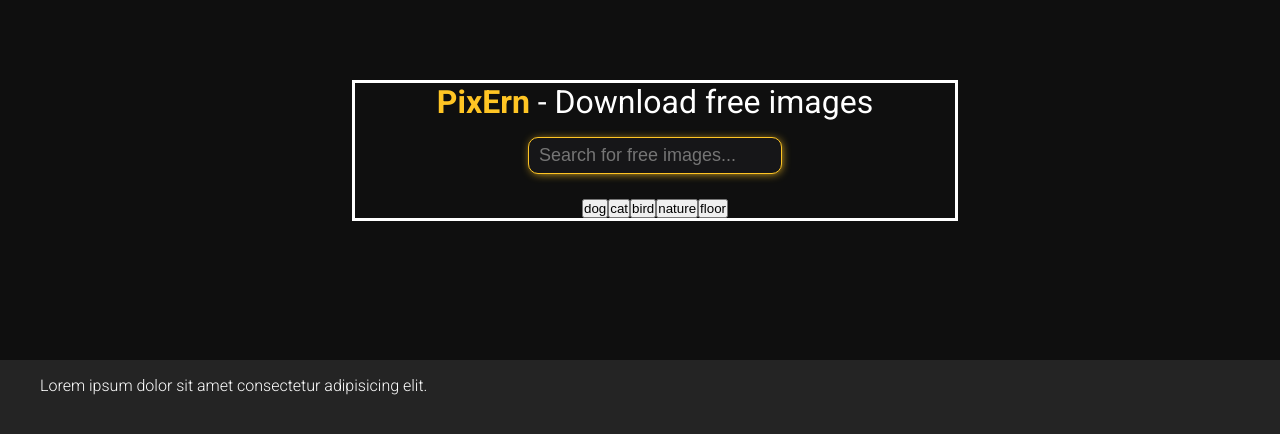
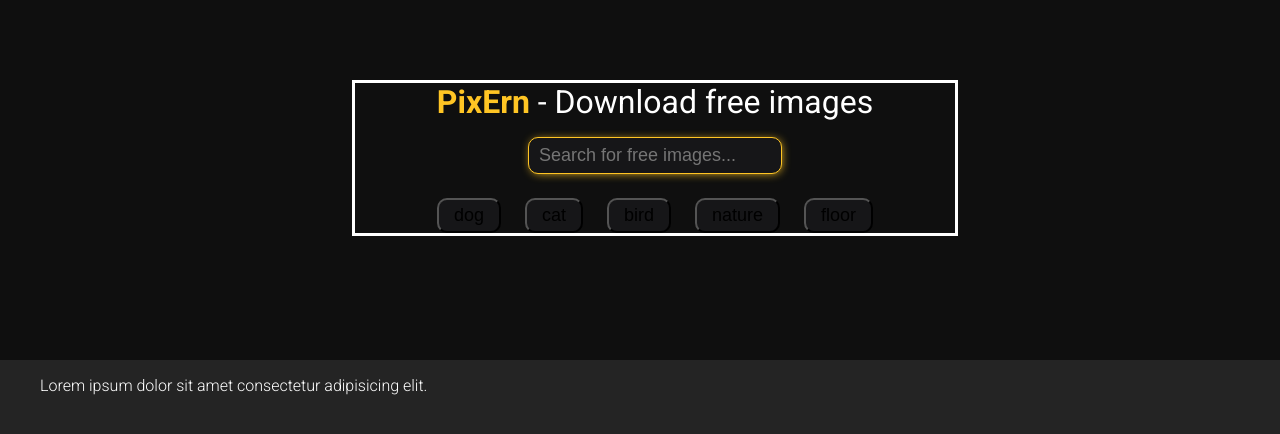
Before and after one commit to ernstudy/pixern, a React (Vite) app: page / in a window 1280 px wide. Shown: the top 434 px of the page. Built offline with nearby package versions, Linux system fonts and the light colour scheme.

Commit message:
Change categories class name

```diff
--- a/src/App.css
+++ b/src/App.css
@@ -98,12 +98,12 @@ body {
   box-shadow: 1px 1px 10px 0px var(--main-color);
 }
 
-.button-box {
+.categories {
   display: flex;
   gap: 1.5rem;
 }
 
-.sug-button {
+.categories button {
   font-size: var(--text-size);
   background-color: var(--gray-color-900);
   padding: 5px 15px;
```
